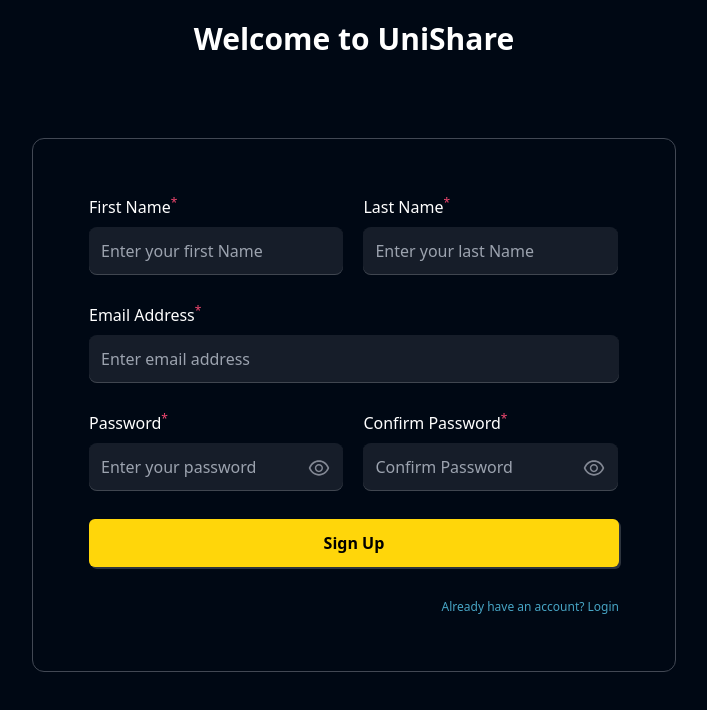
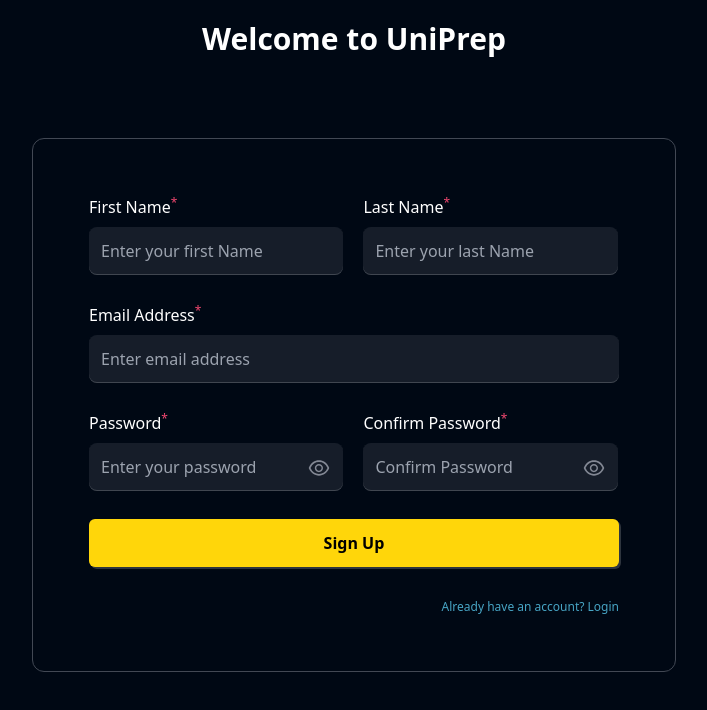
Before and after one commit to kash2104/UniPrep, a React (Create React App) app: page /signup in a window 1280 px wide. Shown: the top 710 px of the page, without its empty margins (286-993 px from the left). Built offline with nearby package versions, Linux system fonts and the light colour scheme; no server answers.

Commit message:
Changed from UniShare to UniPrep

```diff
--- a/src/pages/Signup.jsx
+++ b/src/pages/Signup.jsx
@@ -2,7 +2,7 @@ import React from "react";
 import Template from "../components/core/Auth/Template";
 
 function Signup() {
-  return <Template text="Welcome to UniShare" formType="signup" />;
+  return <Template text="Welcome to UniPrep" formType="signup" />;
 }
 
 export default Signup;
```
Also changed, not shown: 1 other file (tests, documents, lock files or other folders).
